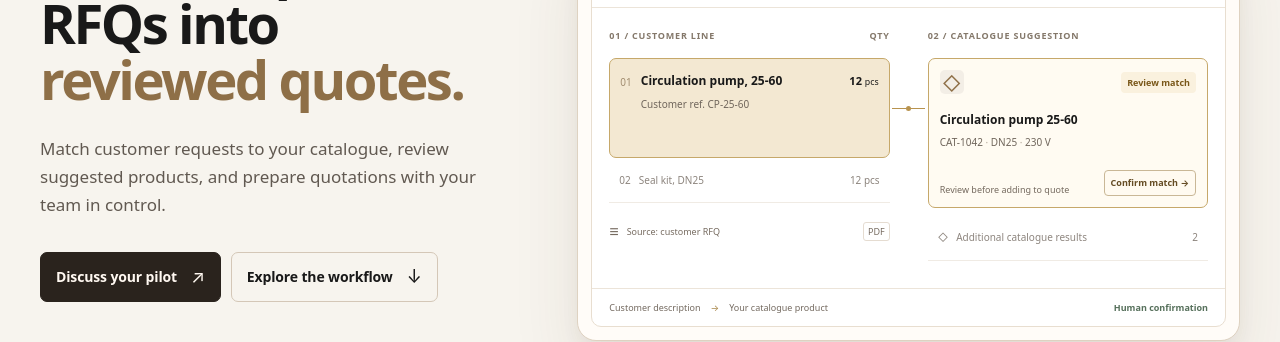
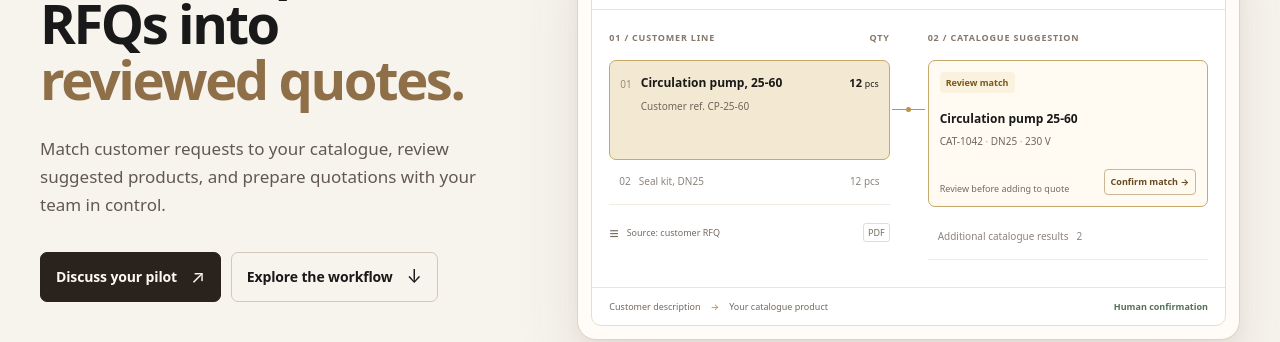
Before and after one commit to miromnb-coder/Rivora, a Next.js app: page / in a window 1280 px wide. Shown: the part 259-601 px from the top of the page. Built offline with nearby package versions, Linux system fonts and the light colour scheme; no server answers.

Commit message:
style: remove unfinished diamond marks from catalog suggestion

```diff
--- a/components/marketing/AtelierExperience.tsx
+++ b/components/marketing/AtelierExperience.tsx
@@ -74,7 +74,7 @@ export function HeroMatch({ locale }: { locale: Locale }) {
           <div className="atelier-suggestion-column">
             <div className="atelier-ui-kicker"><span>02 / {fi ? "KATALOGIN EHDOTUS" : "CATALOGUE SUGGESTION"}</span></div>
             <div className={"atelier-suggestion " + (selected ? "is-selected" : "")}>
-              <div className="atelier-suggestion-heading"><span className="atelier-cube" aria-hidden="true">◇</span><span className="atelier-status-review">{confirmed ? (fi ? "Vahvistettu" : "Confirmed") : (fi ? "Tarkistettava" : "Review match")}</span></div>
+              <div className="atelier-suggestion-heading"><span className="atelier-status-review">{confirmed ? (fi ? "Vahvistettu" : "Confirmed") : (fi ? "Tarkistettava" : "Review match")}</span></div>
               <strong>Circulation pump 25-60</strong>
               <p>CAT-1042 <span>·</span> DN25 <span>·</span> 230 V</p>
               <div className="atelier-suggestion-footer">
@@ -82,7 +82,7 @@ export function HeroMatch({ locale }: { locale: Locale }) {
                 <button type="button" onClick={() => { setSelected(true); setConfirmed(!confirmed); }} aria-pressed={confirmed}>{confirmed ? (fi ? "Vahvistettu ✓" : "Confirmed ✓") : (fi ? "Vahvista osuma" : "Confirm match")} <span aria-hidden="true">→</span></button>
               </div>
             </div>
-            <div className="atelier-muted-row"><span>◇</span><span>Additional catalogue results</span><span>2</span></div>
+            <div className="atelier-muted-row atelier-more-results"><span>Additional catalogue results</span><span>2</span></div>
           </div>
         </div>
         <div className="atelier-ui-bottom"><span>{fi ? "Asiakkaan kuvaus" : "Customer description"}</span><span aria-hidden="true">→</span><span>{fi ? "Oman katalogin tuote" : "Your catalogue product"}</span><span className="atelier-human-note">{fi ? "Ihmisen vahvistus" : "Human confirmation"}</span></div>
```
